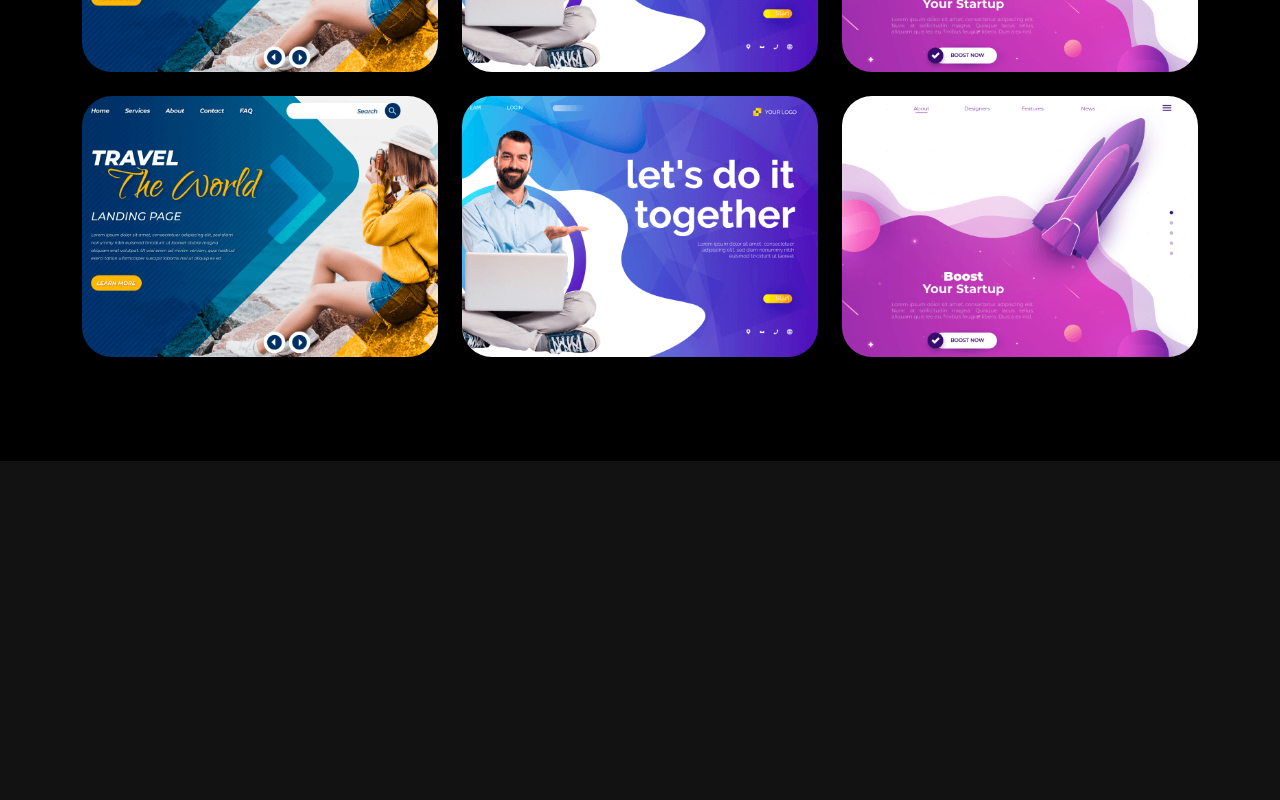
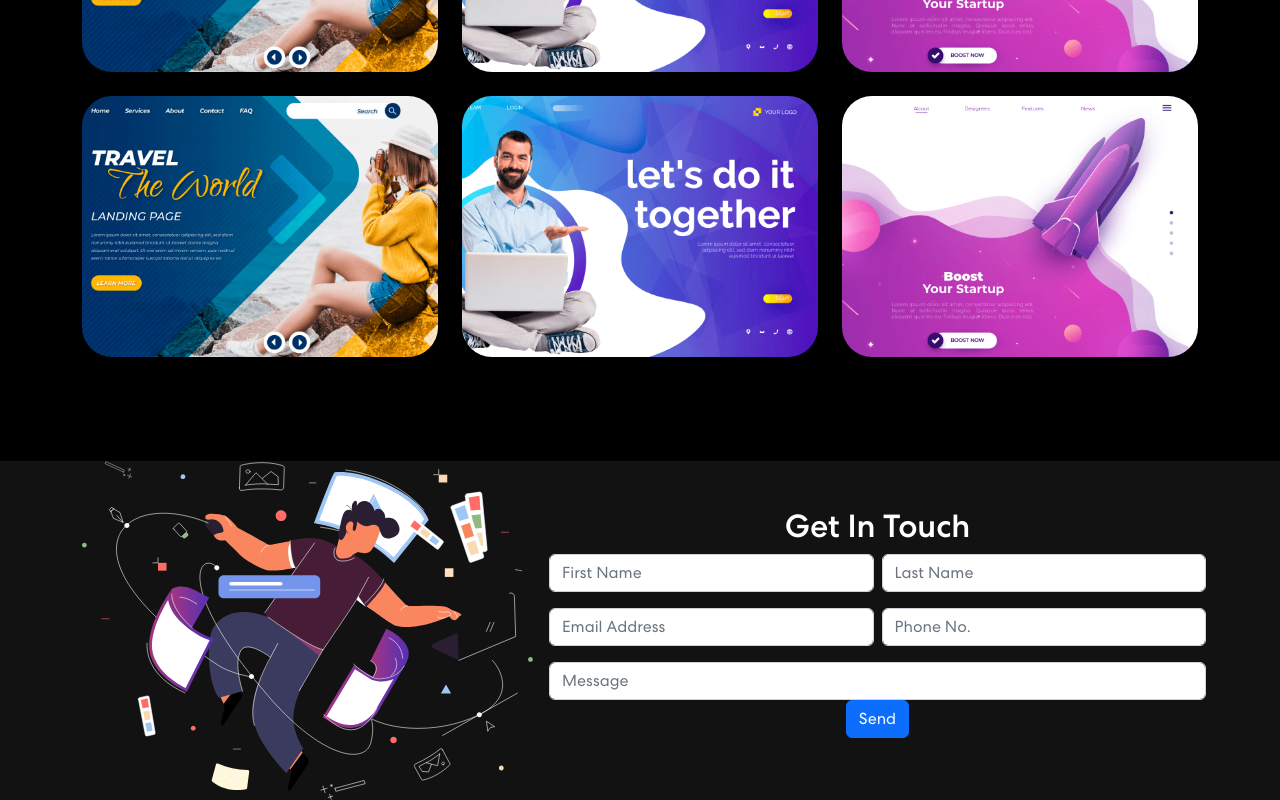
Before and after one commit to ArielWangX/Responsive_Portfolio_Website, a React (Create React App) app in the folder personal-portfolio/: page / in a window 1280 px wide. Shown: the part 1914-2714 px from the top of the page. Before the commit the page ends 2375 px from the top, so only its background shows below. Built offline with nearby package versions, Linux system fonts and the light colour scheme.

Commit message:
Create Contact Section

```diff
--- a/personal-portfolio/package.json
+++ b/personal-portfolio/package.json
@@ -7,6 +7,9 @@
     "@testing-library/react": "^13.4.0",
     "@testing-library/user-event": "^13.5.0",
     "bootstrap": "^5.2.3",
+    "cors": "^2.8.5",
+    "express": "^4.18.2",
+    "nodemailer": "^6.9.1",
     "react": "^18.2.0",
     "react-bootstrap": "^2.7.2",
     "react-bootstrap-icons": "^1.10.2",
--- a/personal-portfolio/src/App.js
+++ b/personal-portfolio/src/App.js
@@ -3,6 +3,7 @@
 import { Banner } from "./components/Banner";
 import { Skills } from "./components/Skills";
 import { Projects } from "./components/Projects";
+import { Contact } from "./components/Contact";
 import "bootstrap/dist/css/bootstrap.min.css";
 
 function App() {
@@ -12,6 +13,7 @@
       <Banner />
       <Skills />
       <Projects />
+      <Contact />
     </div>
   );
 }
--- /dev/null
+++ b/personal-portfolio/src/components/Contact.js
@@ -0,0 +1,116 @@
+import { useState } from "react";
+import { Container, Row, Col } from "react-bootstrap";
+import contactImg from "../assets/img/contact-img.svg";
+import Form from "react-bootstrap/Form";
+import Button from "react-bootstrap/Button";
+
+export const Contact = () => {
+  const formInitialDetails = {
+    firstName: "",
+    lastName: "",
+    email: "",
+    phone: "",
+    message: "",
+  };
+
+  const [formDetails, setFormDetails] = useState(formInitialDetails);
+  const [buttonText, setButtonText] = useState("Send");
+  const [status, setStatus] = useState({});
+
+  const onFormUpdate = (formCategory, value) => {
+    setFormDetails({
+      ...formDetails,
+      [formCategory]: value,
+    });
+  };
+
+  const handleSubmit = async (e) => {
+    e.preventDefault();
+    setButtonText("Sending...");
+    let response = await fetch("http://localhost:5000/contact", {
+        method: "POST",
+        headers: {
+            "Contact-Type": "Application/json;charset=utf-8",
+        },
+        body: JSON.stringify(formDetails),
+    });
+    setButtonText("Send");
+    let result = response.json();
+    setFormDetails(formInitialDetails);
+    if (result.code ===200) {
+        setStatus({success: true, message: "Message send successfully"});
+    } else {
+        setStatus({success: false, message: "Something went wrong, please try again later."})
+    }
+  };
+
+  return (
+    <section className="contact" id="connect">
+      <Container>
+        <Row className="align-items-center">
+          <Col xs={12} md={6} xl={5}>
+            <img src={contactImg} alt="contact us" />
+          </Col>
+          <Col xs={12} md={6} xl={7}>
+            <h2>Get In Touch</h2>
+            <Form onSubmit={handleSubmit}>
+              <Row className="mb-3">
+                <Col sm={6} className="px-1">
+                  <Form.Control
+                    type="text"
+                    value={formDetails.firstName}
+                    placeholder="First Name"
+                    onChange={(e) => onFormUpdate("firstName", e.target.value)}
+                  />
+                </Col>
+                <Col sm={6} className="px-1">
+                  <Form.Control
+                    type="text"
+                    value={formDetails.lastName}
+                    placeholder="Last Name"
+                    onChange={(e) => onFormUpdate("lastName", e.target.value)}
+                  />
+                </Col>
+              </Row>
+              <Row className="mb-3">
+                <Col sm={6} className="px-1">
+                  <Form.Control
+                    type="email"
+                    value={formDetails.email}
+                    placeholder="Email Address"
+                    onChange={(e) => onFormUpdate("email", e.target.value)}
+                  />
+                </Col>
+                <Col sm={6} className="px-1">
+                  <Form.Control
+                    type="tel"
+                    value={formDetails.phone}
+                    placeholder="Phone No."
+                    onChange={(e) => onFormUpdate("phone", e.target.value)}
+                  />
+                </Col>
+              </Row>
+              <Row className="mb-3">
+                <Col sm={12} className="px-1">
+                  <Form.Control
+                    type="message"
+                    value={formDetails.message}
+                    placeholder="Message"
+                    onChange={(e) => onFormUpdate("message", e.target.value)}
+                  />
+                  <Button type="submit"><span>{buttonText}</span></Button>
+                </Col>
+                {
+                    status.message &&
+                    <Col>
+                        <p className={status.success === false ? "danger" : "success"}>{status.message}</p >
+                    </Col>
+                }
+              </Row>
+            </Form>
+          </Col>
+        </Row>
+      </Container>
+    </section>
+  );
+};
```
Also changed, not shown: personal-portfolio/server.js (added, +50 -0 lines), 1 other file (tests, documents, lock files or other folders).
